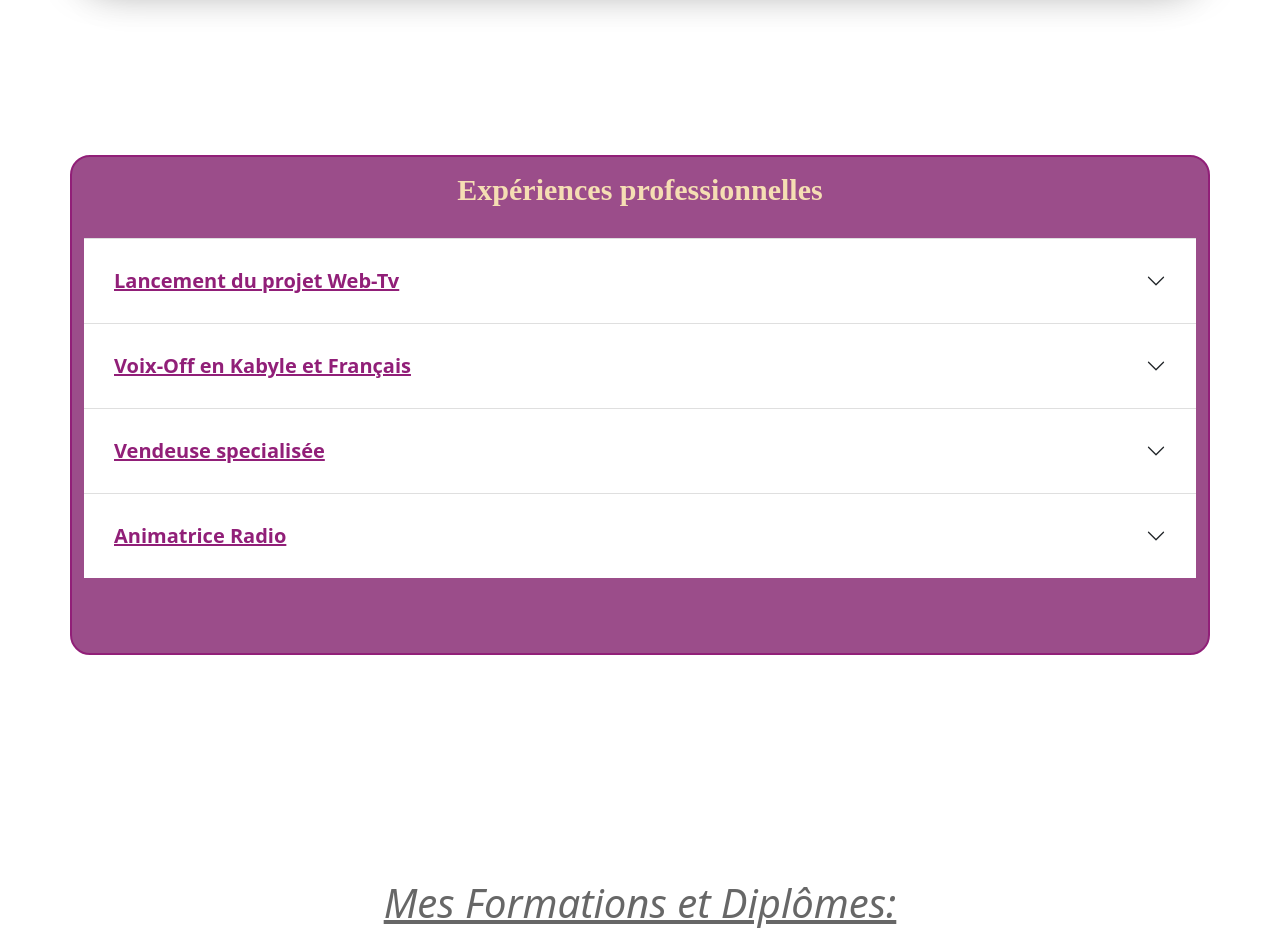
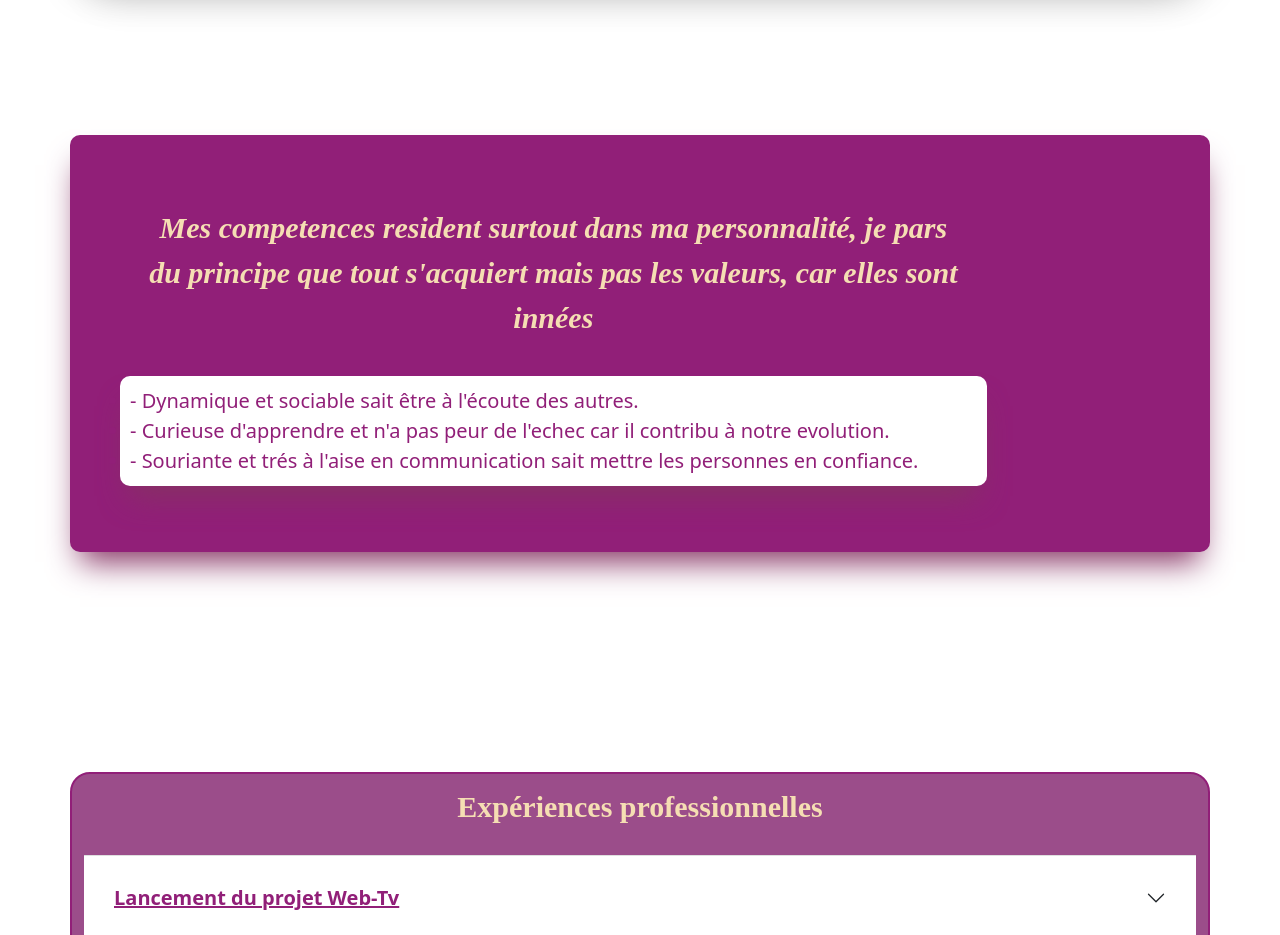
Before and after one commit to Rosaleklou/portfolio-Rosa, a plain HTML site: page index.html in a window 1280 px wide. Shown: the part 2080-3015 px from the top of the page. Drawn offline with nearby package versions, Linux system fonts and the light colour scheme; a web font is replaced by a local one.

Commit message:
feat:ajout competences et experiences

```diff
--- a/index.html
+++ b/index.html
@@ -65,7 +65,7 @@
 
         <p class="text-citation">♥ Le succés est crée par des gens ordinaires ayant une determination  extraordinaire ♥ <br> <span>..........</span>
              <!-- <span class="vie-rose">Ma vie en Rose-A- <br> .....</span> -->
-             <img id="micro" src="./images/micro-m.png" width="100px" height="100px" alt=""> <span>..........</span></p>
+             <img id="img-micro" src="./images/micro-m.png" width="100px" height="100px" alt=""> <span>..........</span></p>
 
              <h2 class="container" id="bienvennu" >Bienvennus sur mon portfolio, je vous souhaite bonne visite! <br><span class="bienvennu">N'hesitez pas à m'envoyer vos retours remarques et suggestions! Ah j'ai oublié de vous dire que je suis à la recherche d'un stage, si vous pouvez m'aider à satisfaire ma curiosité concernant votre metier et me donner l'occasion d'en savoir un plus sur le domaine du developpement web faites moi signe j'en serais trés ravie.</span> </h2>
 
@@ -111,21 +111,19 @@
         </div>
     </div>
 </section>
-       <!-- <section id="biographie" class="container">
-           <div class="row">
-               <div id="div-biographie" class="col-8">
-                   <p id="texte-biographie">Lorem ipsum dolor sit amet consectetur adipisicing elit. Beatae atque aperiam rem commodi deserunt fuga unde incidunt, odio quas assumenda possimus, fugit maiores dolore debitis ad, quasi voluptates facilis doloribus. Inventore suscipit, autem dolor rerum ex et, assumenda nemo perferendis aliquam veniam earum, temporibus quisquam optio praesentium fugiat enim cupiditate!</p>
-               </div>
-               <div id="image-biographie" class="col-3">
-                   <img id="img-biographie" src="./images/micro-m.png" alt="">
-               </div>
-           </div>
-       </section> -->
 
- <!-- ........................bienvennue........................ -->
-
-
-
+<!-- ........................mes competences.......................... -->
+<section id="compétences" class="container">
+    <div id="div-competences" class="col-10">
+        <p id="texte-competences"> Mes competences resident surtout dans ma personnalité, je pars du principe que tout s'acquiert mais pas les valeurs, car elles sont innées
+            <ul id="competences-liste">
+                <li>- Dynamique et sociable sait être à l'écoute des autres.</li>
+                <li>- Curieuse d'apprendre et n'a pas peur de l'echec car il contribu à notre evolution.</li>
+                <li>- Souriante et trés à l'aise en communication sait mettre les personnes en confiance.</li>
+            </ul>
+    </div>
+</div>
+</section>
 
 
  <!-- ....................................qui suis-je................... -->
@@ -161,11 +159,20 @@
                     </button>
                 </h2>
                 <div id="flush-collapseThree" class="accordion-collapse collapse" aria-labelledby="flush-headingThree" data-bs-parent="#accordionFlushExample">
-                    <div class="accordion-body">But 2010-2013
+                    <div class="accordion-body">But 2010-2013 <img src="./images/reseau/B.png" alt="">
                         <ul>
                             <li>Acceuil et conseils clients, répondre à leur besoins</li>
                             <li>Mise en valeur des rayons et des produits</li>
                             <li>Souscription de contrats carte fidelité et carte de payement</li>
+                        </ul><code></code>
+                    </div>
+                </div>
+                <div id="flush-collapseThree" class="accordion-collapse collapse" aria-labelledby="flush-headingThree" data-bs-parent="#accordionFlushExample">
+                    <div class="accordion-body"> Commerciale Wonderbox <img src="./images/reseau/wonderbox.gif" alt="">
+                        <ul>
+                            <li>Prospection de points de vente</li>
+                            <li>Negociation et placement de produits et de tournée commerciales</li>
+                            <li>Renforcement d'equipe pour promouvoir les produits</li>
                         </ul><code></code>
                     </div>
                 </div>
@@ -178,7 +185,7 @@
                 </h2>
                 <div id="flush-collapsefour" class="accordion-collapse collapse" aria-labelledby="flush-headingfour" data-bs-parent="#accordionFlushExample">
 
-                    <div class="accordion-body">Tropiques-FM 1999-2017
+                    <div class="accordion-body">Tropiques-FM 1999-2017 <img src="./images/reseau/tropique.jpg" alt="">
                         <ul>
                             <li>Préparation et animation d'émission
                             <li>Gestion de la régie et la technique</li>
--- a/styles.css
+++ b/styles.css
@@ -77,7 +77,7 @@ a{
     font-size: 40px;
     font-weight: 300;
 }
-#micro{
+#img-micro{
     border-radius: 50%;
     border: rgb(153, 45, 129) 1px solid;
 }
@@ -207,6 +207,32 @@ a{
     font-size: 30px;
     text-decoration: underline;
 }
+
+#compétences{
+    margin-top: 200px;
+    background-color:rgb(145, 31, 120);
+    border-radius: 10px;
+    padding: 50px;
+    box-shadow: rgb(134, 50, 99) 0px 20px 30px -10px;
+}
+#texte-competences{
+    font-family: 'Times New Roman', Times, serif;
+    font-size: 30px;
+    font-style: italic;
+    color: wheat;
+    padding: 20px;
+}
+#competences-liste{
+    color: rgb(145, 31, 120);
+    background-color: white;
+    border-radius: 10px;
+    padding: 10px;
+    box-shadow: rgb(134, 50, 99) 0px 20px 30px -10px;
+}
+/* #div-competences{
+    background-color: blanchedalmond;
+
+} */
 
 
 
```
Also changed, not shown: images/reseau/B.png (added), images/reseau/but.png (added), images/reseau/f.png, images/reseau/hh.png (added), images/reseau/tropique.jpg (added), images/reseau/wonderbox.gif (added).
